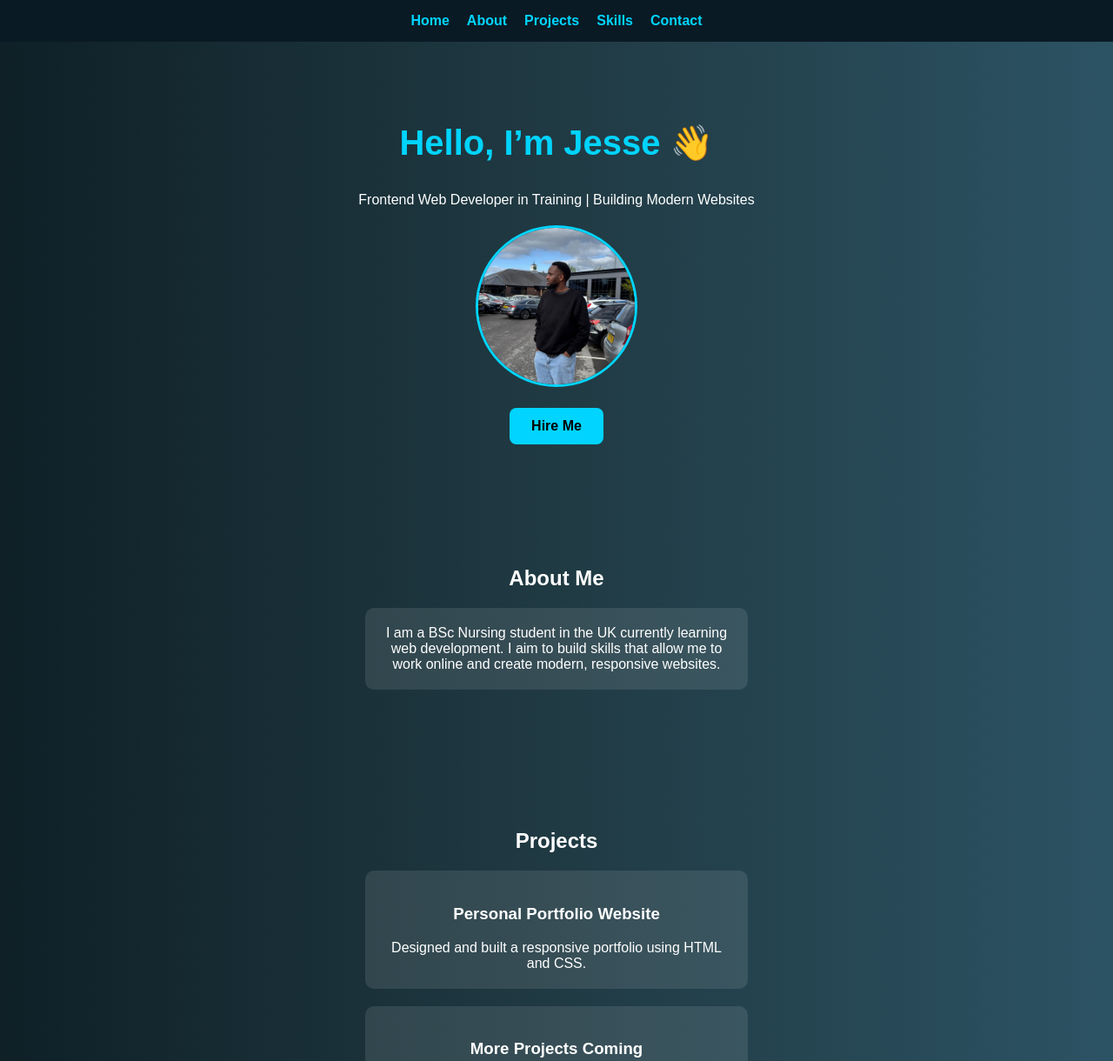
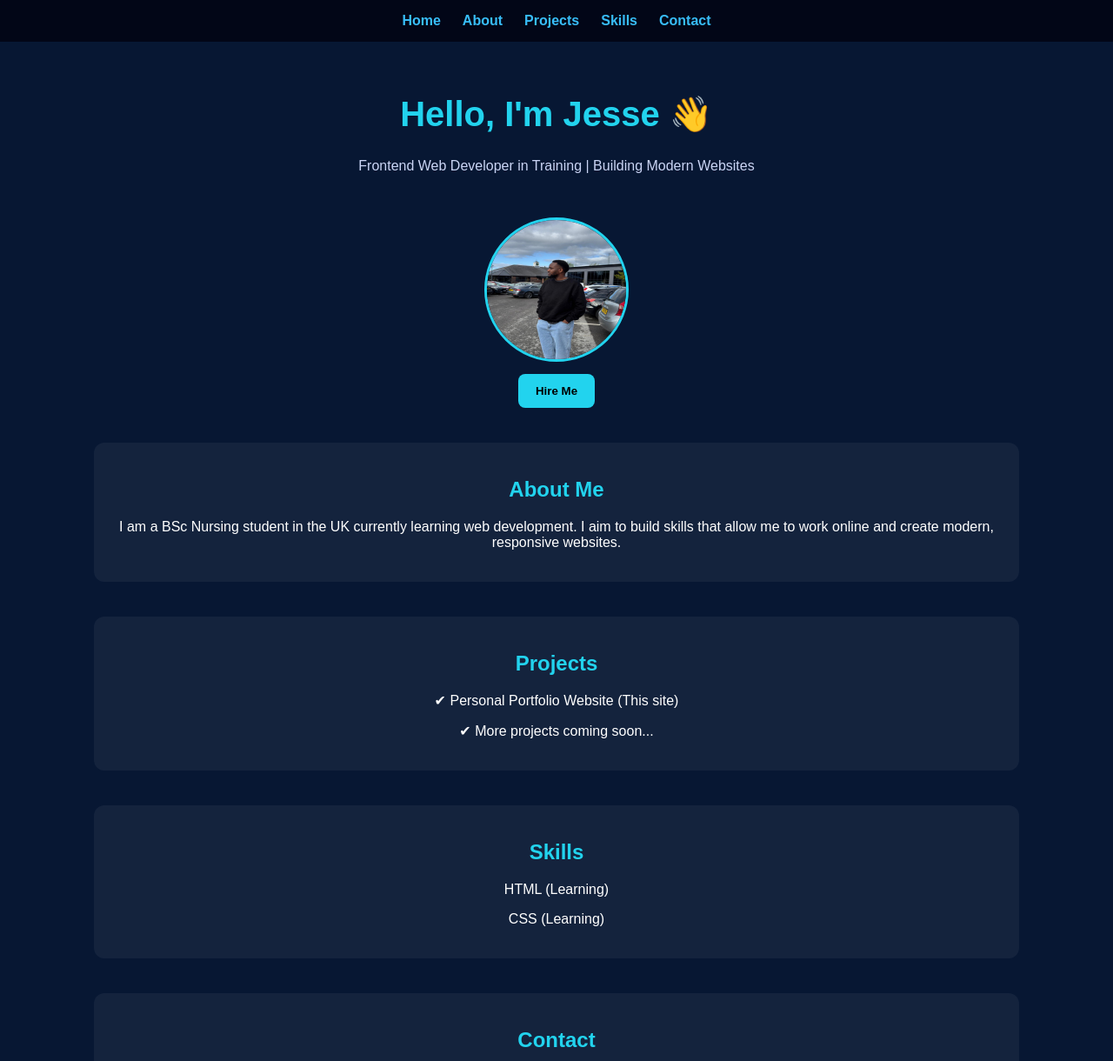
Before and after one commit to jessendirangu/my-website, a plain HTML site: page index.html in a window 1280 px wide. Shown: the top 1220 px of the page at 87% size. Drawn offline with Linux system fonts and the light colour scheme.

Commit message:
Update index.html

```diff
--- a/index.html
+++ b/index.html
@@ -1,15 +1,18 @@
 <!DOCTYPE html>
-<html lang="en">
+<html>
 <head>
-  <meta charset="UTF-8">
+    <title>Jesse Ndirangu Portfolio</title>
     <meta name="viewport" content="width=device-width, initial-scale=1.0">
-  <title>Jesse Ndirangu Portfolio</title>
 
     <style>
+        html {
+            scroll-behavior: smooth;
+        }
+
         body {
             margin: 0;
             font-family: Arial, sans-serif;
-      background: linear-gradient(to right, #0f2027, #203a43, #2c5364);
+            background: #071733;
             color: white;
             text-align: center;
         }
@@ -17,70 +20,69 @@
         nav {
             display: flex;
             justify-content: center;
-      gap: 20px;
+            gap: 25px;
             padding: 15px;
-      background: #0a1a24;
+            background: #020617;
             position: sticky;
             top: 0;
         }
 
         nav a {
-      color: #00d4ff;
+            color: #38bdf8;
             text-decoration: none;
             font-weight: bold;
         }
 
-    section {
-      padding: 60px 20px;
+        h1 {
+            margin-top: 60px;
+            color: #22d3ee;
+            font-size: 40px;
         }
 
-    h1 {
-      font-size: 2.5rem;
-      color: #00d4ff;
+        .subtitle {
+            color: #cbd5f5;
+            margin-bottom: 30px;
+        }
+
+        img {
+            width: 160px;
+            height: 160px;
+            border-radius: 50%;
+            margin-top: 20px;
+            border: 3px solid #22d3ee;
+        }
+
+        .card {
+            background: rgba(255,255,255,0.05);
+            padding: 20px;
+            margin: 40px auto;
+            width: 80%;
+            border-radius: 12px;
         }
 
         h2 {
-      margin-bottom: 20px;
+            color: #22d3ee;
         }
 
-    p {
-      max-width: 600px;
-      margin: auto;
+        button {
+            padding: 12px 20px;
+            background: #22d3ee;
+            border: none;
+            border-radius: 8px;
+            cursor: pointer;
+            margin-top: 10px;
+            font-weight: bold;
         }
 
-    img {
-      width: 180px;
-      height: 180px;
-      border-radius: 50%;
-      object-fit: cover;
-      border: 3px solid #00d4ff;
-      margin-top: 20px;
-    }
-
-    .box {
-      background: rgba(255,255,255,0.1);
-      padding: 20px;
-      border-radius: 10px;
-      margin: 20px auto;
-      max-width: 400px;
-    }
-
-    .btn {
-      display: inline-block;
-      margin-top: 20px;
-      padding: 12px 25px;
-      background: #00d4ff;
-      color: black;
-      border-radius: 8px;
-      text-decoration: none;
-      font-weight: bold;
+        button:hover {
+            background: #06b6d4;
         }
     </style>
 </head>
 
 <body>
 
-<!-- NAV -->
+<!-- NAVBAR -->
 <nav>
     <a href="#home">Home</a>
     <a href="#about">About</a>
@@ -89,60 +91,60 @@
     <a href="#contact">Contact</a>
 </nav>
 
-<!-- HOME -->
-<section id="home">
-  <h1>Hello, I’m Jesse 👋</h1>
-  <p>Frontend Web Developer in Training | Building Modern Websites</p>
+<!-- HERO -->
+<h1 id="home">Hello, I'm Jesse 👋</h1>
+<p class="subtitle">Frontend Web Developer in Training | Building Modern Websites</p>
 
-  <img src="me.jpg" alt="Jesse">
+<img src="me.jpg" alt="My Photo">
 
 <br>
-  <a href="#contact" class="btn">Hire Me</a>
-</section>
+
+<a href="mailto:Jessendirangu933@gmail.com">
+    <button>Hire Me</button>
+</a>
 
 <!-- ABOUT -->
-<section id="about">
+<div class="card" id="about">
     <h2>About Me</h2>
-  <div class="box">
     <p>
         I am a BSc Nursing student in the UK currently learning web development.
         I aim to build skills that allow me to work online and create modern, responsive websites.
     </p>
 </div>
-</section>
 
 <!-- PROJECTS -->
-<section id="projects">
+<div class="card" id="projects">
     <h2>Projects</h2>
-
-  <div class="box">
-    <h3>Personal Portfolio Website</h3>
-    <p>Designed and built a responsive portfolio using HTML and CSS.</p>
+    <p>✔ Personal Portfolio Website (This site)</p>
+    <p>✔ More projects coming soon...</p>
 </div>
 
-  <div class="box">
-    <h3>More Projects Coming</h3>
-    <p>I am currently learning and will be adding more real-world projects soon.</p>
+<!-- SKILLS -->
+<div class="card" id="skills">
+    <h2>Skills</h2>
+    <p>HTML (Learning)</p>
+    <p>CSS (Learning)</p>
 </div>
-</section>
-
-<!-- SKILLS -->
-<section id="skills">
-  <h2>Skills</h2>
-
-  <div class="box">HTML</div>
-  <div class="box">CSS</div>
-  <div class="box">JavaScript (Learning)</div>
-</section>
 
 <!-- CONTACT -->
-<section id="contact">
-  <h2>Contact Me</h2>
+<div class="card" id="contact">
+    <h2>Contact</h2>
+    <p>Email: Jessendirangu933@gmail.com</p>
 
-  <div class="box">
-    <p>Email: Jessendirangu933@gmail.com</p>
+    <br>
+
+    <!-- CALL -->
+    <a href="tel:+447777386639">
+        <button>📞 Call Me</button>
+    </a>
+
+    <br><br>
+
+    <!-- WHATSAPP -->
+    <a href="https://wa.me/447777386639?text=Hi%20Jesse%20I%20saw%20your%20website" target="_blank">
+        <button>💬 WhatsApp Me</button>
+    </a>
 </div>
-</section>
 
 </body>
 </html>
```
Lines whose indentation alone changed are shown as unchanged.
